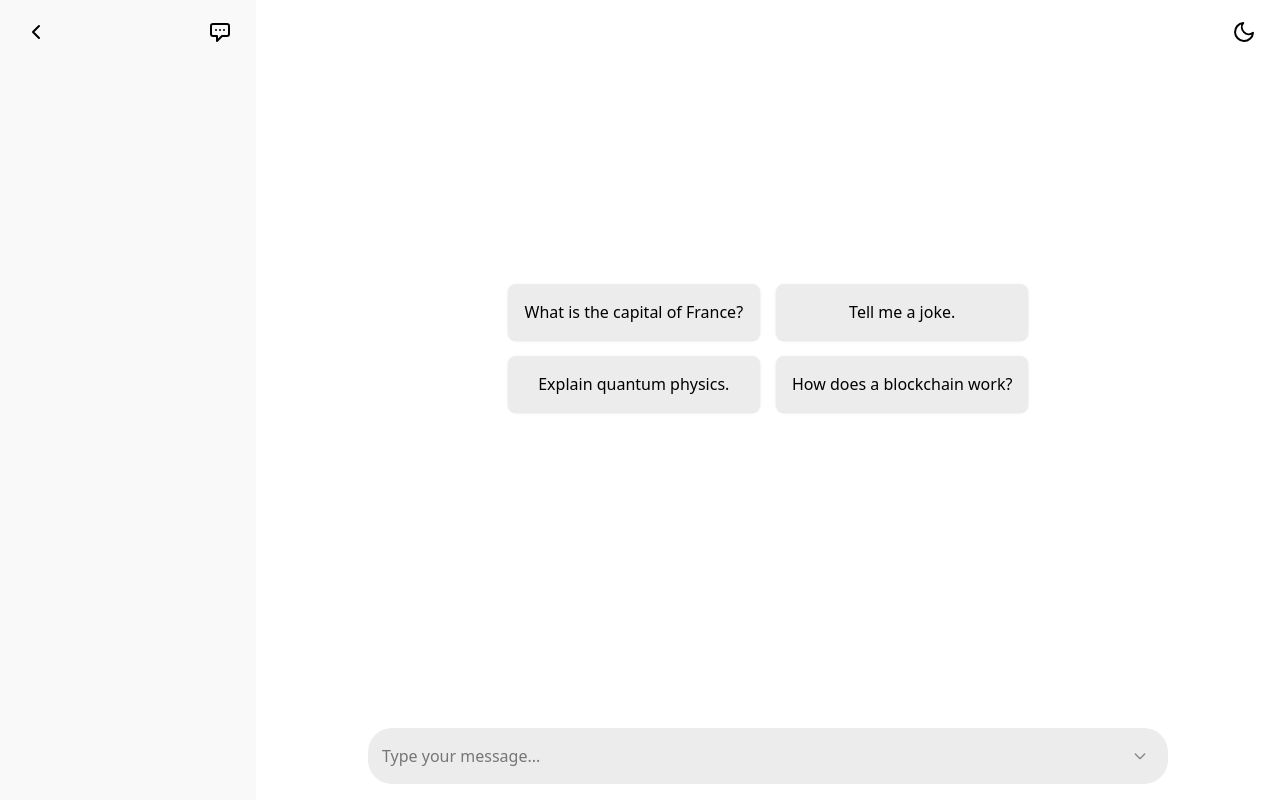
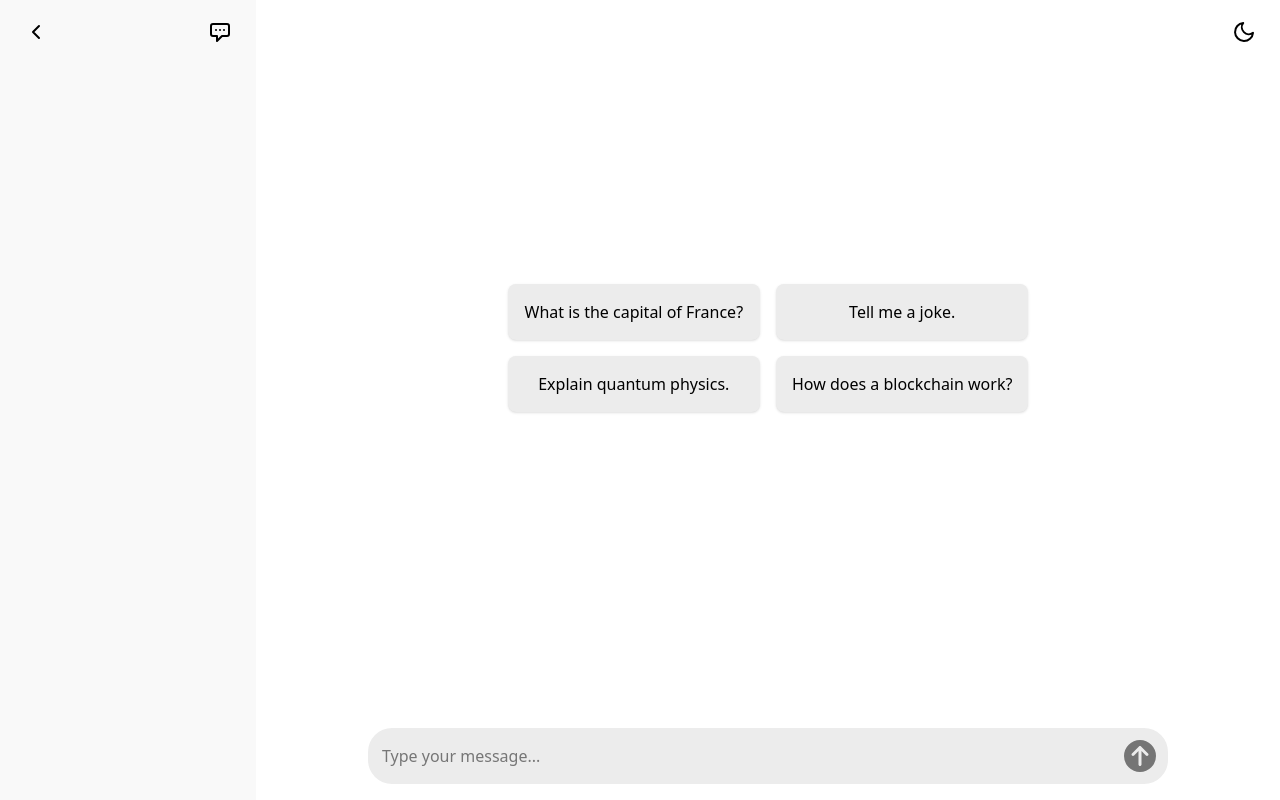
Before and after one commit to Abdelhameed-Hassan-Aries/chat-app, a React (Vite) app: page / in a window 1280 px wide. Built offline with nearby package versions, Linux system fonts and the light colour scheme.

Commit message:
changed icons

```diff
--- a/src/components/Chat.jsx
+++ b/src/components/Chat.jsx
@@ -4,6 +4,7 @@ import Button from "./ui/Button";
 import Input from "./Input";
 import { useConversations } from "../context/ConversationsContext";
 import clsx from "clsx";
+import { FaCircleArrowUp } from "react-icons/fa6";
 
 function Chat() {
   const {
@@ -153,23 +154,10 @@ function Chat() {
             onClick={() => handleSend()}
             disabled={input.trim() === "" || loading} // Disable button while loading
           >
-            <svg
-              xmlns="http://www.w3.org/2000/svg"
-              className="h-4 w-4 text-gray-800 dark:text-white"
-              fill="none"
-              viewBox="0 0 24 24"
-              stroke="currentColor"
-              strokeWidth={2}
-              style={{
-                transform: "rotate(90deg)",
-              }}
-            >
-              <path
-                strokeLinecap="round"
-                strokeLinejoin="round"
-                d="M9 5l7 7-7 7"
-              />
-            </svg>
+            <FaCircleArrowUp
+              size={32}
+              className="text-chatgpt-light-text-primary dark:text-chatgpt-dark-text-primary"
+            />
           </Button>
         </div>
       </div>
--- a/src/components/Message.jsx
+++ b/src/components/Message.jsx
@@ -1,4 +1,5 @@
 import { Avatar, AvatarImage, AvatarFallback } from "./ui/Avatar";
+import { RiRobot2Fill } from "react-icons/ri";
 
 function Message({ sender, text, isLoading }) {
   const isUser = sender === "user";
@@ -9,9 +10,14 @@ function Message({ sender, text, isLoading }) {
     >
       {/* Bot Message with Avatar */}
       {!isUser && (
-        <Avatar className="w-8 h-8 mr-2">
+        <Avatar className="w-8 h-8 mr-2 rounded-full bg-chatgpt-light-main-surface-secondary dark:bg-chatgpt-dark-main-surface-secondary">
           <AvatarImage src="/path/to/pelcro-logo.svg" alt="Bot" />
-          <AvatarFallback>🤖</AvatarFallback>
+          <AvatarFallback>
+            <RiRobot2Fill
+              size={24}
+              className="text-chatgpt-light-text-primary dark:text-chatgpt-dark-text-primary"
+            />
+          </AvatarFallback>
         </Avatar>
       )}
 
```
